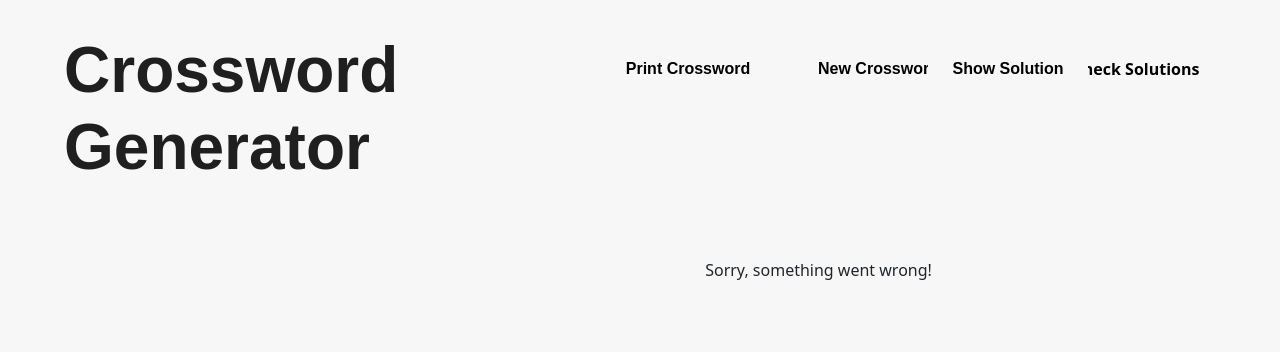
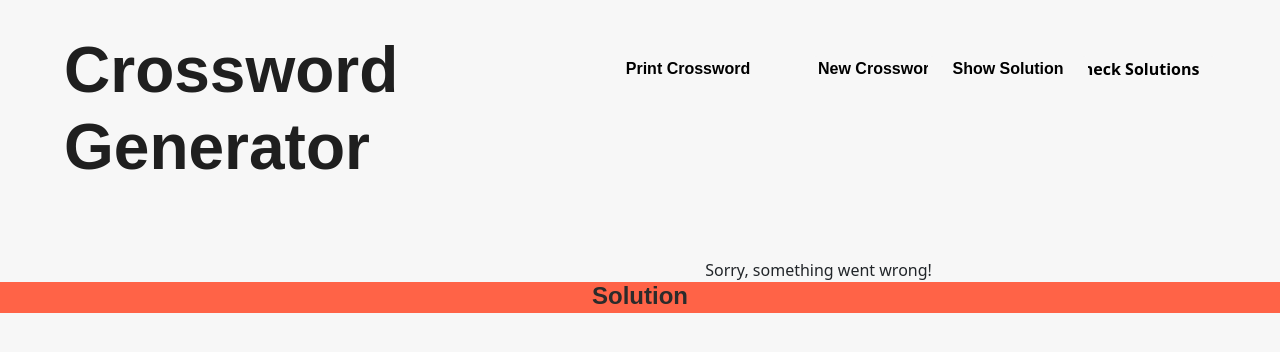
Before and after one commit to Boffl/simple-crossword-generator, a Django app: page /check/ in a window 1280 px wide. Shown: the top 352 px of the page. Run offline with Django 3.2, Linux system fonts and the light colour scheme.

Commit message:
what is going on now

```diff
--- a/crossword_generator/templates/index.html
+++ b/crossword_generator/templates/index.html
@@ -87,7 +87,7 @@
 <button class="four" id="solution_button" onclick="showSolution()">Show Solution</button>
 <button class="five" id="printCrossword" onclick="printCrossword()">Print Crossword</button>
 <div class="solution">
-    <div hidden id="crossword_solution" class=crossword_solution>
+    <div {{hidden}} id="crossword_solution" class=crossword_solution>
         <h3>Solution</h3>
             {% autoescape off %}
             {{crossword_solution}}
```
